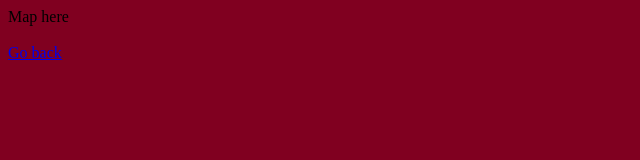
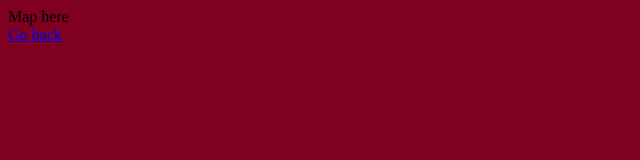
Before and after one commit to jgumerove/domestic-n-foreign-frontend, a React (Create React App) app: page /countries/1 in a window 1280 px wide. Shown: the top 160 px of the page, without its empty margins (0-640 px from the left). Built offline with nearby package versions, Linux system fonts and the light colour scheme.

Commit message:
refactor router for class component

```diff
--- a/src/components/App.js
+++ b/src/components/App.js
@@ -4,6 +4,7 @@ import "leaflet/dist/leaflet.css";
 import CountriesIndex from '../containers/CountriesIndex';
 import CountryShow from '../containers/CountryShow';
 import { Switch, Route } from 'react-router-dom'
+import CountryMapContainer from './CountryMapContainer';
 
 class App extends Component {
 
@@ -11,7 +12,7 @@ class App extends Component {
       return (
       <div>
         <Switch>
-           <Route path="/countries/:id"><CountryShow /></Route>
+           <Route path="/countries/:id" component={CountryMapContainer}/>
            <Route path="/countries"><CountriesIndex /></Route>
            <Route exact path="/"><CountriesIndex/></Route>
         </Switch>
--- a/src/components/CountryMapContainer.js
+++ b/src/components/CountryMapContainer.js
@@ -1,10 +1,16 @@
 import React, { Component } from 'react'
+import { useParams } from 'react-router-dom'
+import { connect } from 'react-redux'
+import { Link } from 'react-router-dom'
 
 class CountryMapContainer extends Component {
     render() {
+        console.log(this.props.match.params.id)
         return (
             <div>
                 Map here
+                <br></br>
+                <Link to="/countries">Go back</Link>
             </div>
         )
     }
--- a/src/containers/CountryShow.js
+++ b/src/containers/CountryShow.js
@@ -1,15 +1,13 @@
 import React, { Component } from 'react'
-import { Link } from 'react-router-dom'
+//import { Link } from 'react-router-dom'
 import CountryMapContainer from '../components/CountryMapContainer'
 
 
-export class CountryShow extends Component {
+class CountryShow extends Component {
     render() {
         return (
             <div>
                 <CountryMapContainer />
-                <br></br>
-                <Link to="/countries">Go back</Link>
             </div>
         )
     }
```
